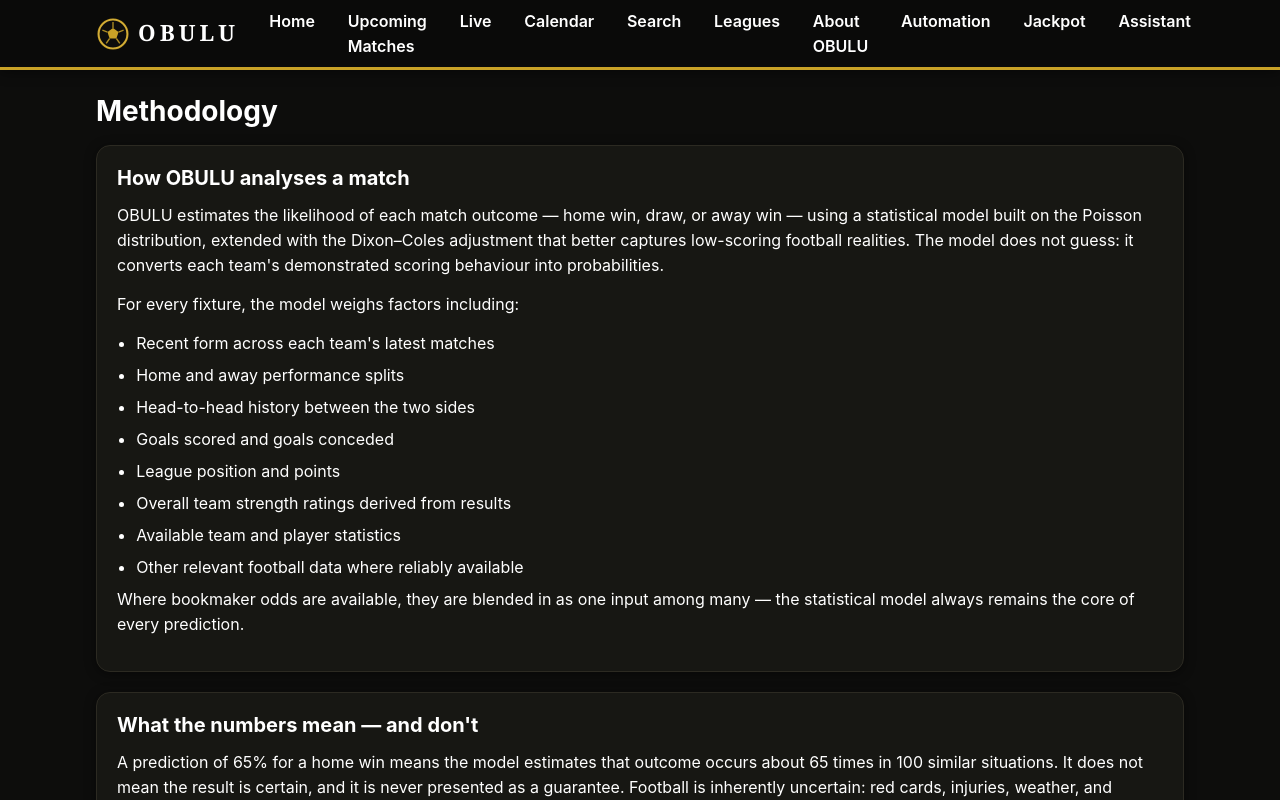
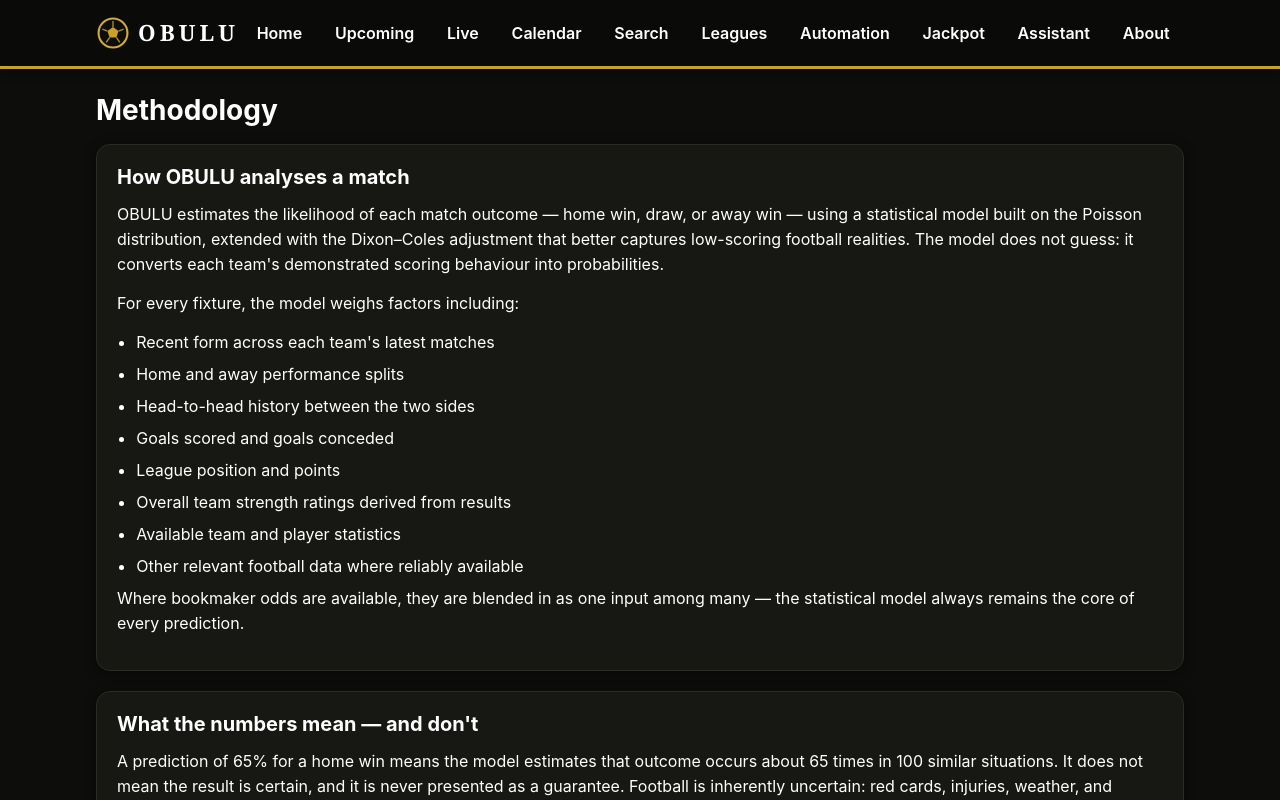
Before and after one commit to itzyungcc/obulu, a React (Vite) app in the folder web/: page /#/methodology in a window 1280 px wide. Shown: the top 800 px of the page. Built offline with nearby package versions, Linux system fonts and the light colour scheme; no server answers.

Commit message:
Landing: remove hero branding block, always-visible horizontal nav

```diff
--- a/web/src/components/Header.jsx
+++ b/web/src/components/Header.jsx
@@ -1,23 +1,20 @@
-import { useState } from "react";
 import { NavLink, Link } from "react-router-dom";
 import LogoMark from "./LogoMark.jsx";
 
 const LINKS = [
   { to: "/", label: "Home", end: true },
-  { to: "/upcoming", label: "Upcoming Matches" },
+  { to: "/upcoming", label: "Upcoming" },
   { to: "/live", label: "Live" },
   { to: "/calendar", label: "Calendar" },
   { to: "/search", label: "Search" },
   { to: "/leagues", label: "Leagues" },
-  { to: "/about", label: "About OBULU" },
   { to: "/automation", label: "Automation" },
   { to: "/jackpot", label: "Jackpot" },
   { to: "/chat", label: "Assistant" },
+  { to: "/about", label: "About" },
 ];
 
 export default function Header() {
-  const [open, setOpen] = useState(false);
-
   return (
     <header className="site-header">
       <div className="container header-inner">
@@ -27,27 +24,12 @@
           </span>
           <span className="brand-name">OBULU</span>
         </Link>
-        <button
-          type="button"
-          className="nav-toggle"
-          aria-expanded={open}
-          aria-controls="primary-nav"
-          aria-label={open ? "Close navigation menu" : "Open navigation menu"}
-          onClick={() => setOpen((o) => !o)}
-        >
-          <span aria-hidden="true">{open ? "✕" : "☰"}</span>
-        </button>
-        <nav
-          id="primary-nav"
-          className={`site-nav${open ? " open" : ""}`}
-          aria-label="Primary"
-        >
+        <nav className="site-nav" aria-label="Primary">
           {LINKS.map((l) => (
             <NavLink
               key={l.to}
               to={l.to}
               end={l.end}
-              onClick={() => setOpen(false)}
               className={({ isActive }) =>
                 isActive ? "nav-link active" : "nav-link"
               }
--- a/web/src/pages/Home.jsx
+++ b/web/src/pages/Home.jsx
@@ -2,7 +2,6 @@
 import { Link, useNavigate } from "react-router-dom";
 import { getAllFixtures, getLeagues } from "../api.js";
 import MatchCard from "../components/MatchCard.jsx";
-import LogoMark from "../components/LogoMark.jsx";
 import Loading from "../components/Loading.jsx";
 import ErrorState from "../components/ErrorState.jsx";
 import SampleBadge from "../components/SampleBadge.jsx";
@@ -60,17 +59,6 @@
       {sampleData && <SampleBadge />}
 
       <section className="hero card">
-        <p className="hero-mark" aria-hidden="true">
-          <LogoMark size={72} />
-        </p>
-        <h1>OBULU</h1>
-        <p className="hero-sub">Football Comparison &amp; Prediction</p>
-        <p className="hero-tag">
-          Compare teams, explore recent form, head-to-head records and league
-          positions, and view statistical match predictions — informational
-          only, never betting.
-        </p>
-
         <form className="hero-search" onSubmit={goSearch} role="search">
           <label className="visually-hidden" htmlFor="home-search">
             Search teams or matches
--- a/web/src/styles.css
+++ b/web/src/styles.css
@@ -160,9 +160,11 @@
 .header-inner {
   display: flex;
   align-items: center;
-  justify-content: space-between;
+  flex-wrap: wrap;
   min-height: 64px;
-  gap: 1rem;
+  gap: 0.5rem 1rem;
+  padding-top: 0.6rem;
+  padding-bottom: 0.6rem;
 }
 
 .brand {
@@ -189,43 +191,36 @@
   font-weight: bold;
 }
 
-.nav-toggle {
-  display: inline-flex;
-  align-items: center;
-  justify-content: center;
-  width: 44px;
-  height: 44px;
-  border: 1px solid var(--gold-dark);
-  border-radius: 10px;
-  background: var(--card);
-  font-size: 1.4rem;
-  cursor: pointer;
-  color: var(--white);
-}
+/* nav-toggle removed: primary nav is always visible as a horizontal strip */
 
 .site-nav {
-  display: none;
-  flex-direction: column;
+  display: flex;
+  flex-direction: row;
+  align-items: center;
   gap: 0.25rem;
-  position: absolute;
-  top: 100%;
-  left: 0;
-  right: 0;
-  background: #0a0a09;
-  border-bottom: 1px solid var(--gold-dark);
-  padding: 0.75rem 1rem 1rem;
-  box-shadow: var(--shadow);
-}
-.site-nav.open {
-  display: flex;
+  flex: 1 1 100%;
+  overflow-x: auto;
+  scrollbar-width: thin;
+  scrollbar-color: var(--gold-dark) transparent;
+  padding: 0.15rem 0;
+  -webkit-overflow-scrolling: touch;
+}
+.site-nav::-webkit-scrollbar {
+  height: 4px;
+}
+.site-nav::-webkit-scrollbar-thumb {
+  background: var(--gold-dark);
+  border-radius: 4px;
 }
 
 .nav-link {
   display: block;
-  padding: 0.7rem 0.9rem;
+  padding: 0.55rem 0.9rem;
   border-radius: 10px;
   color: var(--ink);
   font-weight: 600;
+  white-space: nowrap;
+  flex-shrink: 0;
 }
 .nav-link:hover {
   background: var(--bg);
@@ -1038,21 +1033,12 @@
 
 /* ---------- responsive ---------- */
 @media (min-width: 720px) {
-  .nav-toggle {
-    display: none;
+  .header-inner {
+    flex-wrap: nowrap;
   }
   .site-nav {
-    display: flex;
-    flex-direction: row;
-    position: static;
-    border: none;
-    box-shadow: none;
-    padding: 0;
-    gap: 0.25rem;
-    background: transparent;
-  }
-  .nav-link {
-    padding: 0.55rem 0.9rem;
+    flex: 1 1 auto;
+    justify-content: flex-end;
   }
   .fixture-grid {
     grid-template-columns: 1fr 1fr;
```
